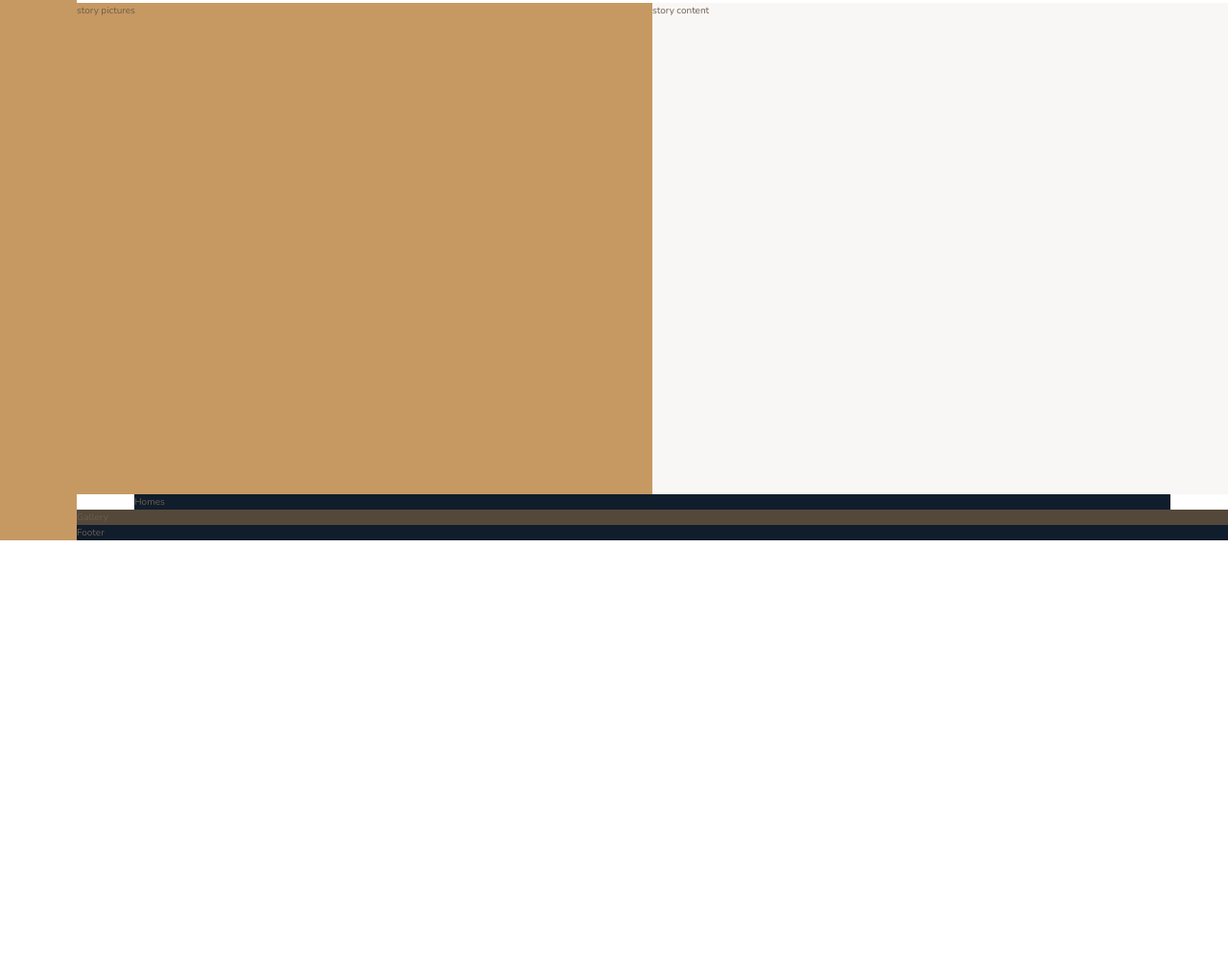
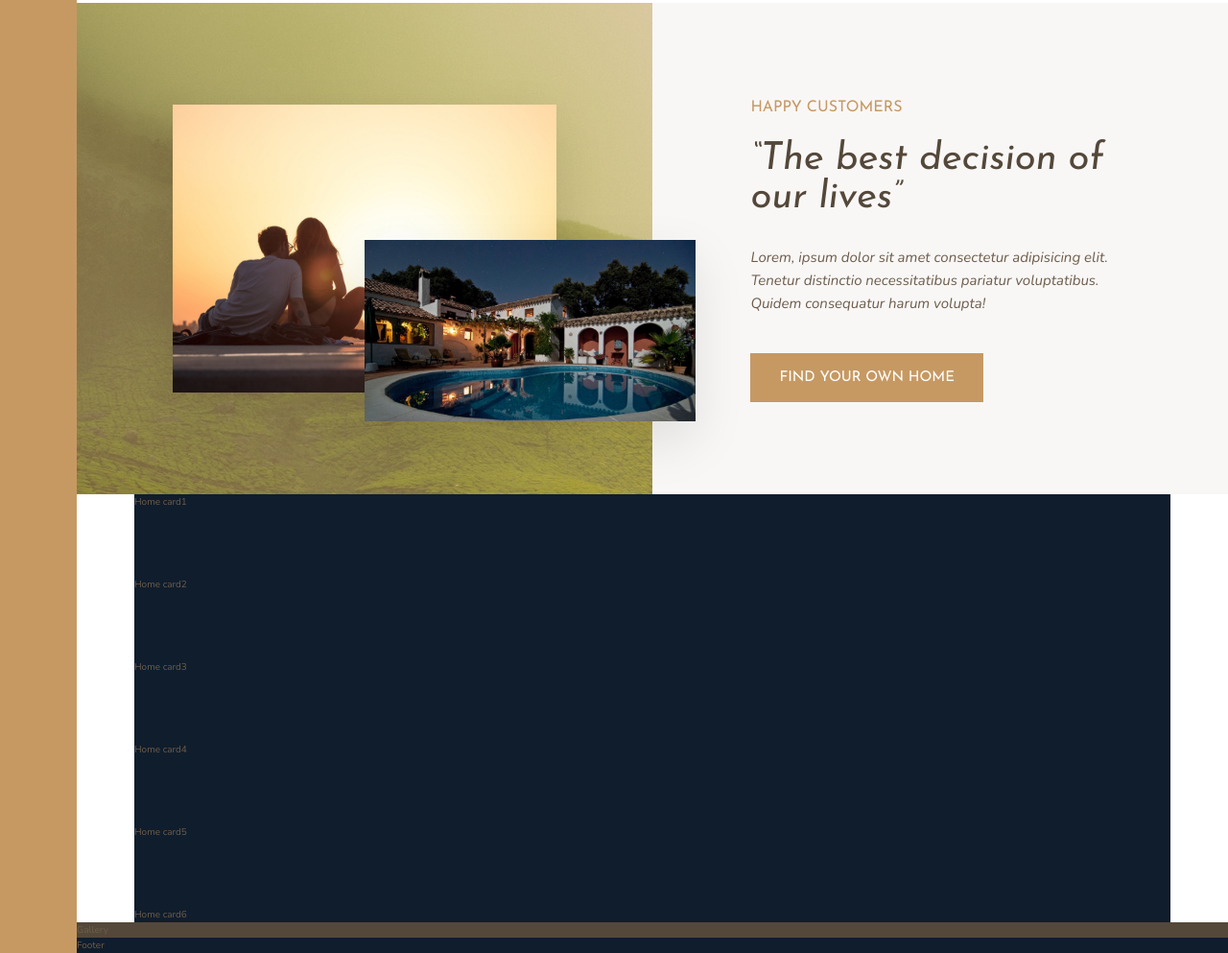
Before and after one commit to balcoder/grid-auctioneer-app, a website: page assets/index.html in a window 1280 px wide. Shown: the part 1325-2318 px from the top of the page at 96% size. Before the commit the page ends 1888 px from the top, so only its background shows below. Drawn offline with nearby package versions, Linux system fonts and the light colour scheme.

Commit message:
story section done

```diff
--- a/assets/index.html
+++ b/assets/index.html
@@ -83,9 +83,34 @@
           </p>
         </div>
       </section>
-      <div class="story__pictures">story pictures</div>
-      <div class="story__content">story content</div>
-      <section class="homes">Homes</section>
+      <div class="story__pictures">
+        <img
+          src="img/story-1.jpeg"
+          alt="Couple with new house"
+          class="story__img--1"
+        />
+        <img src="img/story-2.jpeg" alt="new house" class="story__img--2" />
+      </div>
+      <div class="story__content">
+        <h3 class="heading-3 mb-sm">Happy Customers</h3>
+        <h2 class="heading-2 heading-2--dark mb-md">
+          &ldquo;The best decision of our lives&rdquo;
+        </h2>
+        <p class="story__text">
+          Lorem, ipsum dolor sit amet consectetur adipisicing elit. Tenetur
+          distinctio necessitatibus pariatur voluptatibus. Quidem consequatur
+          harum volupta!
+        </p>
+        <button class="btn">Find your own home</button>
+      </div>
+      <section class="homes">
+        <div class="home">Home card1</div>
+        <div class="home">Home card2</div>
+        <div class="home">Home card3</div>
+        <div class="home">Home card4</div>
+        <div class="home">Home card5</div>
+        <div class="home">Home card6</div>
+      </section>
       <section class="gallery">Gallery</section>
       <footer class="footer">Footer</footer>
     </div>
--- a/assets/scss/_homes.scss
+++ b/assets/scss/_homes.scss
@@ -1,4 +1,9 @@
 .homes {
   background-color: $color-secondary;
   grid-column: center-start / center-end;
+
+  display: grid;
+  // responsive columns with repeat(autofit, minmax(25rem, 1fr))
+  grid-template-columns: repeat(autofit, minmax(25rem, 1fr));
+  gap: 7rem
 }
--- a/assets/scss/_story.scss
+++ b/assets/scss/_story.scss
@@ -1,10 +1,60 @@
 .story {
+
+
   &__pictures {
     background-color: $color-primary;
     grid-column: full-start / col-end 4;
+    //background image with transparent overlay
+    background-image: linear-gradient(rgba($color-primary, .5), rgba($color-primary, .5)), url(../img/back.jpg);
+
+    display: grid;
+    grid-template-rows: repeat(6, 1fr);
+    grid-template-columns: repeat(6, 1fr);
+    align-items: center;
+
   }
+
+  &__img--1 {
+    width: 100%;
+    grid-row: 2 / 6;
+    grid-column: 2 / 6;
+    box-shadow: 0 2rem 5rem rgba(#000, .1 );
+
+  }
+  &__img--2 {
+    width: 115%;
+    z-index: 9;
+    grid-row: 4 / 6;
+    grid-column: 4 / 7;
+    box-shadow: 0 2rem 5rem rgba(#000, .1 );
+  }
+
   &__content {
     background-color: $color-grey-light-1;
     grid-column: col-start 5 / full-end;
+
+    padding: 6rem 8vw;
+
+    // using flexbox
+    display: flex;
+    flex-direction: column;
+    justify-content: center;
+
+    //using grid
+    // display: grid;
+    // align-content: center;
+    // justify-items: start;
+
+    .btn {
+      align-self: flex-start;
+    }
+
+
+  }
+
+  &__text {
+    font-size: 1.5rem;
+    font-style: italic;
+    margin-bottom: 4rem;
   }
 }
--- a/assets/scss/_typography.scss
+++ b/assets/scss/_typography.scss
@@ -8,9 +8,22 @@
 }
 .heading-2 {
   @extend %heading;
+  font-size: 4rem;
+  font-style: italic;
+  font-family: $font-display;
+  line-height: 1;
+
+  //modifier class
+  &--light {color: $color-grey-light-1;}
+  &--dark {color: $color-grey-dark-1;}
+
+
 }
 .heading-3 {
   @extend %heading;
+  font-size: 1.6rem;
+  color: $color-primary;
+  text-transform: uppercase;
 }
 .heading-4 {
   @extend %heading;
@@ -20,3 +33,34 @@
   &--light {color: $color-grey-light-1;}
   &--dark {color: $color-grey-dark-1;}
 }
+
+.btn {
+  background-color: $color-primary;
+  color: white;
+  border: none;
+  border-radius: none;
+  font-family: $font-display;
+  font-size: 1.5rem;
+  text-transform: uppercase;
+  padding: 1.8rem 3rem;
+  cursor: pointer;
+  transition: all .2s;
+
+  &:hover {
+    background-color: $color-primary-dark;
+  }
+
+}
+
+.mb-sm {
+  margin-bottom: 2rem;
+}
+.mb-md {
+  margin-bottom: 3rem;
+}
+.mb-lg {
+  margin-bottom: 4rem;
+}
+.mb-xl {
+  margin-bottom: 8rem;
+}
```
Also changed, not shown: assets/css/style.css, 1 other file.
